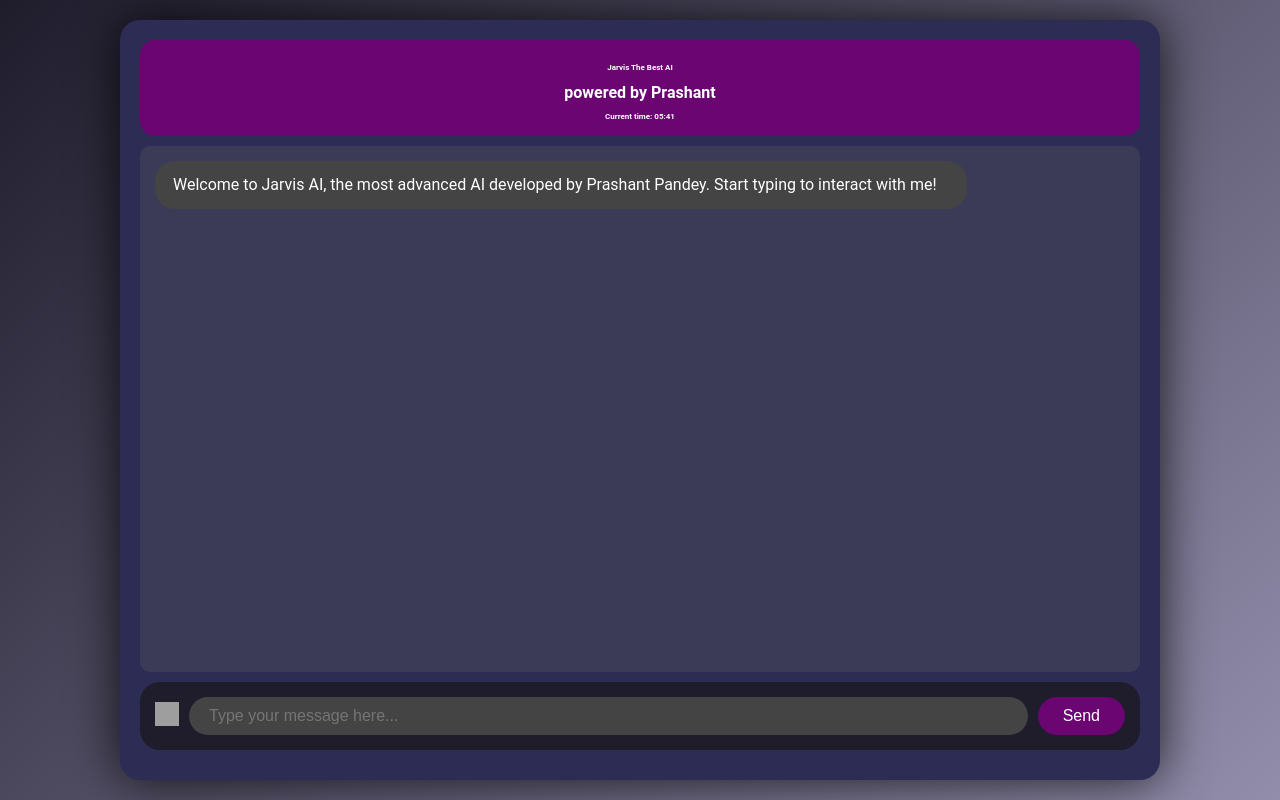
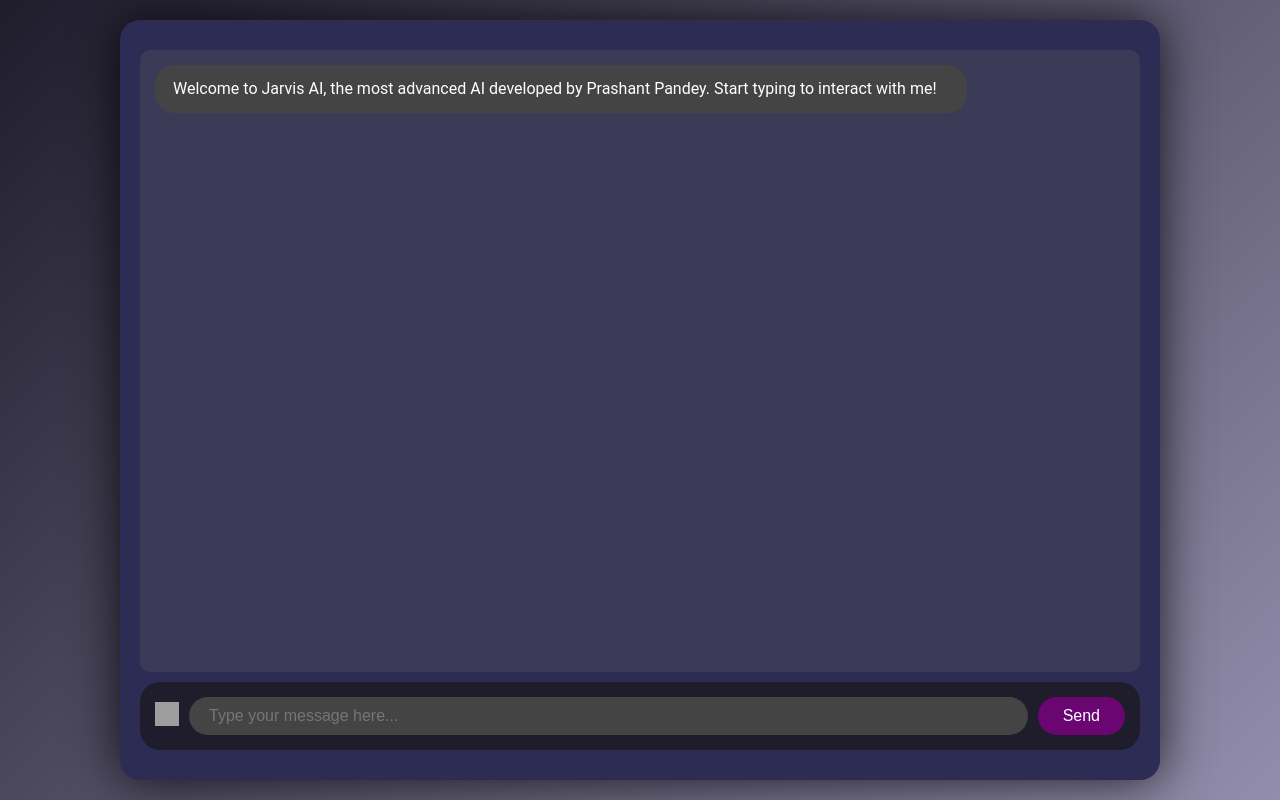
Before and after one commit to LastcluegamerYT/jarvis-ai-assistant, a plain HTML site: page index.html in a window 1280 px wide. Drawn offline with Linux system fonts and the light colour scheme; grey boxes are pictures that could not be loaded.

Commit message:
Update index.html

```diff
--- a/index.html
+++ b/index.html
@@ -8,11 +8,6 @@
 </head>
 <body>
     <div class="container">
-        <div class="header">
-            <p>Jarvis The Best AI</p>
-            <h1>powered by Prashant</h1>
-            <div id="time"></div>
-        </div>
 
         <div class="chat-box" id="chat-box">
             <div class="message bot">
```
